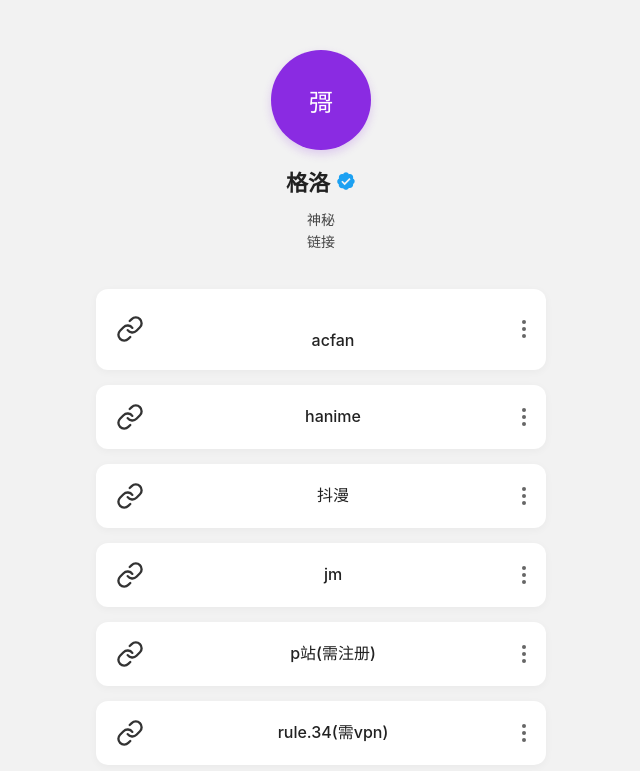
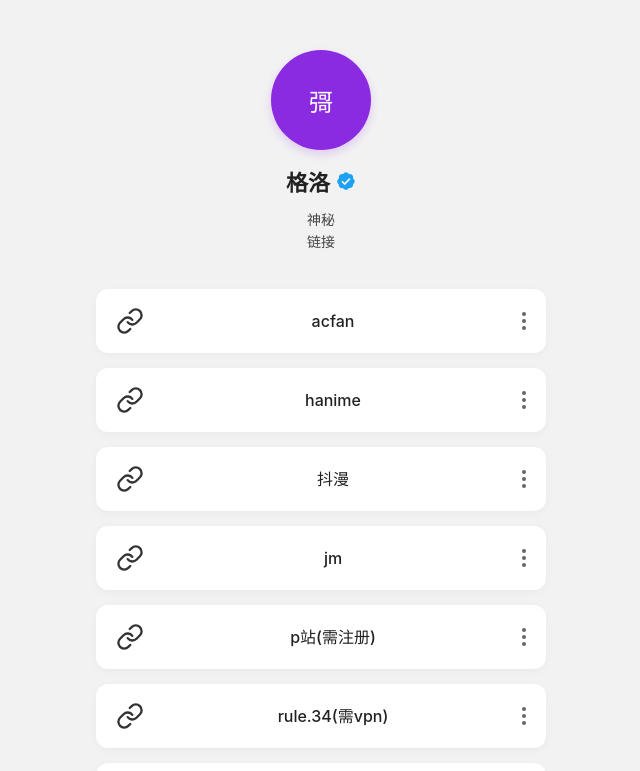
Before and after one commit to geluo277/geluo277, a plain HTML site: page index.html in a window 1280 px wide. Shown: the top 771 px of the page, without its empty margins (319-959 px from the left). Drawn offline with Linux system fonts and the light colour scheme.

Commit message:
Add files via upload

```diff
--- a/index.html
+++ b/index.html
@@ -168,7 +168,7 @@
                     <path d="M10 13a5 5 0 0 0 7.54.54l3-3a5 5 0 0 0-7.07-7.07l-1.72 1.71"></path>
                     <path d="M14 11a5 5 0 0 0-7.54-.54l-3 3a5 5 0 0 0 7.07 7.07l1.71-1.71"></path>
                 </svg>
-                <span class="link-text"><br>acfan</span>
+                <span class="link-text">acfan</span>
                 <div class="menu-dots"><span></span><span></span><span></span></div>
             </a>
 
```
